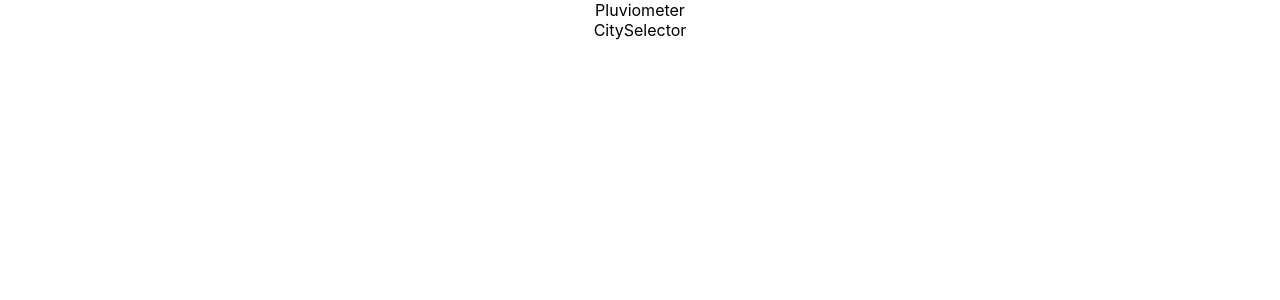
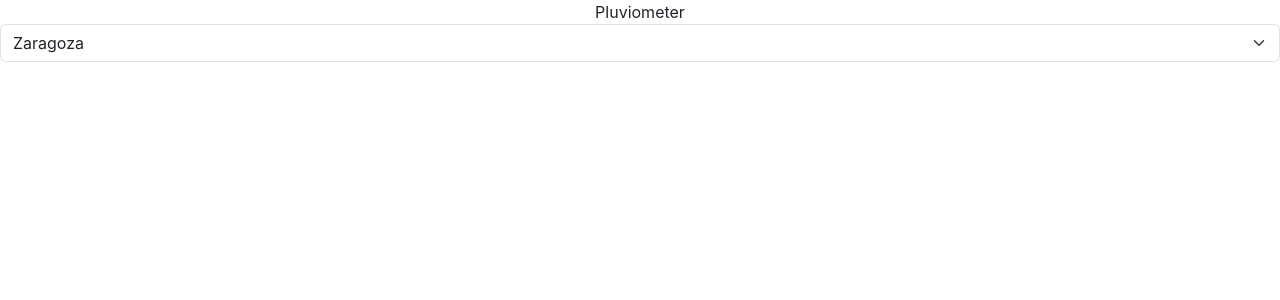
Before and after one commit to Victorlpz23/React-Pluviometer, a React (Create React App) app: page / in a window 1280 px wide. Shown: the top 300 px of the page. Built offline with nearby package versions, Linux system fonts and the light colour scheme.

Commit message:
City Selector

```diff
--- a/public/index.html
+++ b/public/index.html
@@ -1,14 +1,16 @@
 <!DOCTYPE html>
 <html lang="en">
+
 <head>
   <meta charset="utf-8" />
   <link rel="icon" href="%PUBLIC_URL%/favicon.ico" />
   <meta name="viewport" content="width=device-width, initial-scale=1" />
   <meta name="theme-color" content="#000000" />
-    <meta
-      name="description"
-      content="Web site created using create-react-app"
-    />
+  <meta name="description" content="Web site created using create-react-app" />
+  <link href="https://cdn.jsdelivr.net/npm/bootstrap@5.3.0-alpha1/dist/css/bootstrap.min.css" rel="stylesheet"
+    integrity="sha384-GLhlTQ8iRABdZLl6O3oVMWSktQOp6b7In1Zl3/Jr59b6EGGoI1aFkw7cmDA6j6gD" crossorigin="anonymous">
+
+
   <link rel="apple-touch-icon" href="%PUBLIC_URL%/logo192.png" />
   <!--
       manifest.json provides metadata used when your web app is installed on a
@@ -24,8 +26,9 @@
       work correctly both with client-side routing and a non-root public URL.
       Learn how to configure a non-root public URL by running `npm run build`.
     -->
-    <title>React App</title>
+  <title>Pluviometer</title>
 </head>
+
 <body>
   <noscript>You need to enable JavaScript to run this app.</noscript>
   <div id="root"></div>
@@ -39,5 +42,8 @@
       To begin the development, run `npm start` or `yarn start`.
       To create a production bundle, use `npm run build` or `yarn build`.
     -->
+  <script src="https://cdn.jsdelivr.net/npm/bootstrap@5.3.0-alpha1/dist/js/bootstrap.bundle.min.js"
+    integrity="sha384-w76AqPfDkMBDXo30jS1Sgez6pr3x5MlQ1ZAGC+nuZB+EYdgRZgiwxhTBTkF7CXvN"
+    crossorigin="anonymous"></script>
 </body>
 </html>
--- a/src/App.js
+++ b/src/App.js
@@ -1,12 +1,13 @@
 import './App.css';
 import CitySelector from './components/CitySelector';
 import Pluviometer from './components/Pluviometer';
+import cities from "./data/cities.json"
 
 function App() {
   return (
     <div className="App">
-    <Pluviometer />
-    <CitySelector />
+      <Pluviometer />
+      <CitySelector cities={cities} />
     </div>
   );
 }
--- a/src/components/CitySelector.jsx
+++ b/src/components/CitySelector.jsx
@@ -1,8 +1,12 @@
 import React from 'react'
 
-function CitySelector() {
+function CitySelector({ cities, selectedCity, onChangeCity }) {
   return (
-    <div>CitySelector</div>
+    <select className='form-select'>
+      {cities.map((city) =>
+        <option selected>{city}</option>
+      )}
+    </select>
   )
 }
 
--- a/src/components/Pluviometer.jsx
+++ b/src/components/Pluviometer.jsx
@@ -1,6 +1,6 @@
 import React from 'react'
 
-export default function Pluviometer() {
+export default function Pluviometer({}) {
   return (
     <div>Pluviometer</div>
   )
```
Lines whose indentation alone changed are shown as unchanged.
